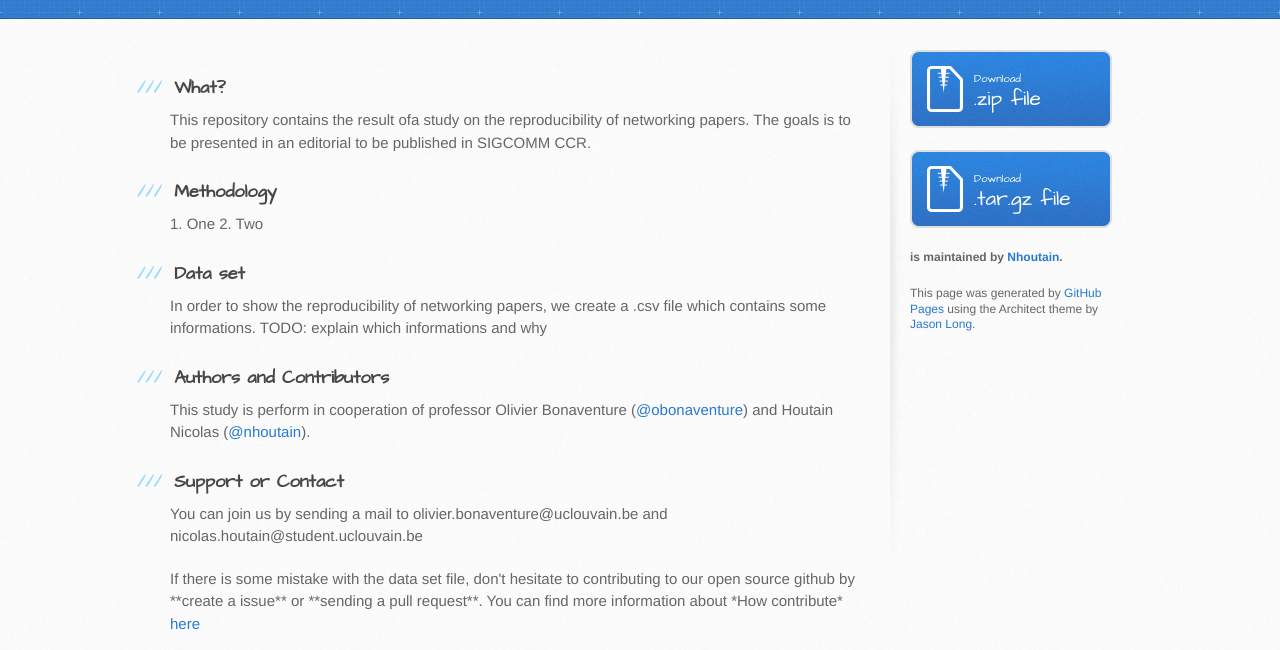
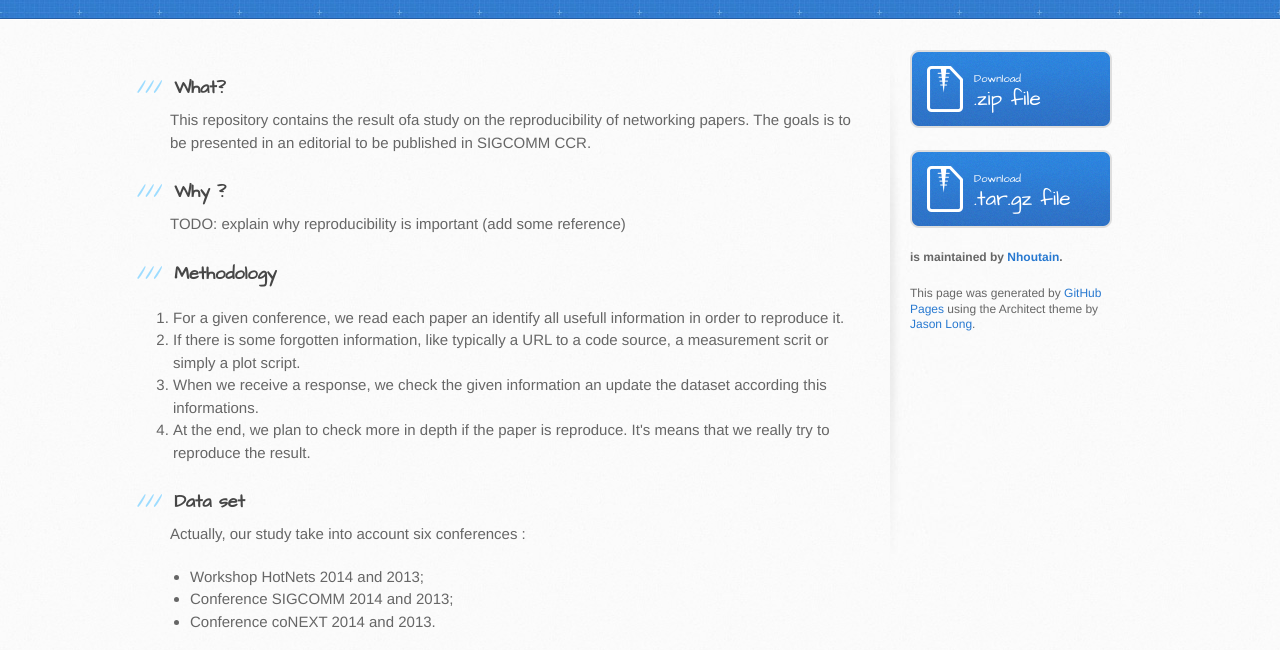
Before and after one commit to Nhoutain/Reproducibility, a plain HTML site: page index.html in a window 1280 px wide. Shown: the part 148-798 px from the top of the page. Drawn offline with Linux system fonts and the light colour scheme.

Commit message:
Ajout paragraph"

```diff
--- a/index.html
+++ b/index.html
@@ -31,7 +31,7 @@
                   <h3>
                       <a id="welcome-to-github-pages" class="anchor" href="#welcome-to-github-pages" aria-hidden="true">
                           <span class="octicon octicon-link"></span>
-                      </a>What?
+                      </a> What?
                   </h3>
 
                   <p>
@@ -40,17 +40,43 @@
                   </p>
 
                   <h3>
+                      <a id="welcome-to-github-pages" class="anchor" href="#welcome-to-github-pages" aria-hidden="true">
+                          <span class="octicon octicon-link"></span>
+                      </a> Why ?
+                  </h3>
+
+                  <p>
+                      TODO: explain why reproducibility is important (add some reference)
+                  </p>
+
+
+
+                  <h3>
                       <a id="methodology" class="anchor" href="#methodology" aria-hidden="true">
                           <span class="octicon octicon-link"> </span>
                       </a> Methodology
                   </h3>
 
                   <p>
-                      1. One
-                      2. Two
+                      <ol>
+                          <li>
+                              For a given conference, we read each paper an identify all usefull information in
+                              order to reproduce it.
+                          </li>
+                          <li>
+                              If there is some forgotten information, like typically a URL to a code source,
+                              a measurement scrit or simply a plot script.
+                          </li>
+                          <li>
+                              When we receive a response, we check the given information an update the dataset
+                              according this informations.
+                          </li>
+                          <li>
+                              At the end, we plan to check more in depth if the paper is reproduce. It's means
+                              that we really try to reproduce the result.
+                          </li>
+                      </ol>
                   </p>
-
-
 
                   <h3>
                       <a id="data-set" class="anchor" href="#data-set" aria-hidden="true">
@@ -58,13 +84,33 @@
                       </a> Data set
                   </h3>
 
+                  <p> Actually, our study take into account six conferences :
+                      <ul>
+                          <li> Workshop HotNets 2014 and 2013; </li>
+                          <li> Conference SIGCOMM 2014 and 2013; </li>
+                          <li> Conference coNEXT 2014 and 2013. </li>
+                      </ul>
+                  </p>
+
                   <p>
                       In order to show the reproducibility of networking papers, we create a .csv file which contains
-                      some informations.
+                      some informations. The dataset file can be found on our github repository,
+                      <a href="https://github.com/Nhoutain/Reproducibility/blob/master/Analysis.csv" class=blog"user-mention">here</a>).
 
                       TODO: explain which informations and why
 
                   </p>
+
+                  <h3>
+                      <a id="data-set" class="anchor" href="#data-set" aria-hidden="true">
+                          <span class="octicon octicon-link"> </span>
+                      </a> Reproduce our result
+                  </h3>
+
+                  <p>
+                      <code> TODO: explain </code>
+                  </p>
+
 
 
 
```
